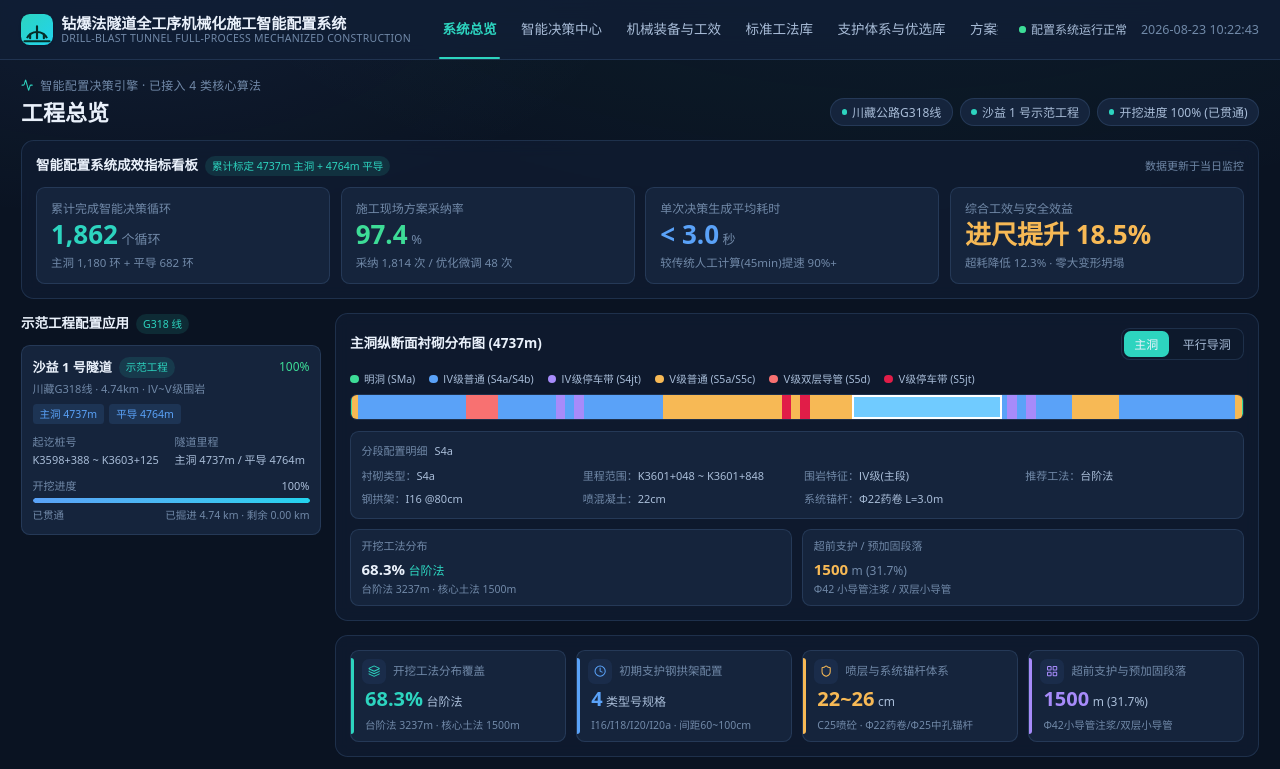
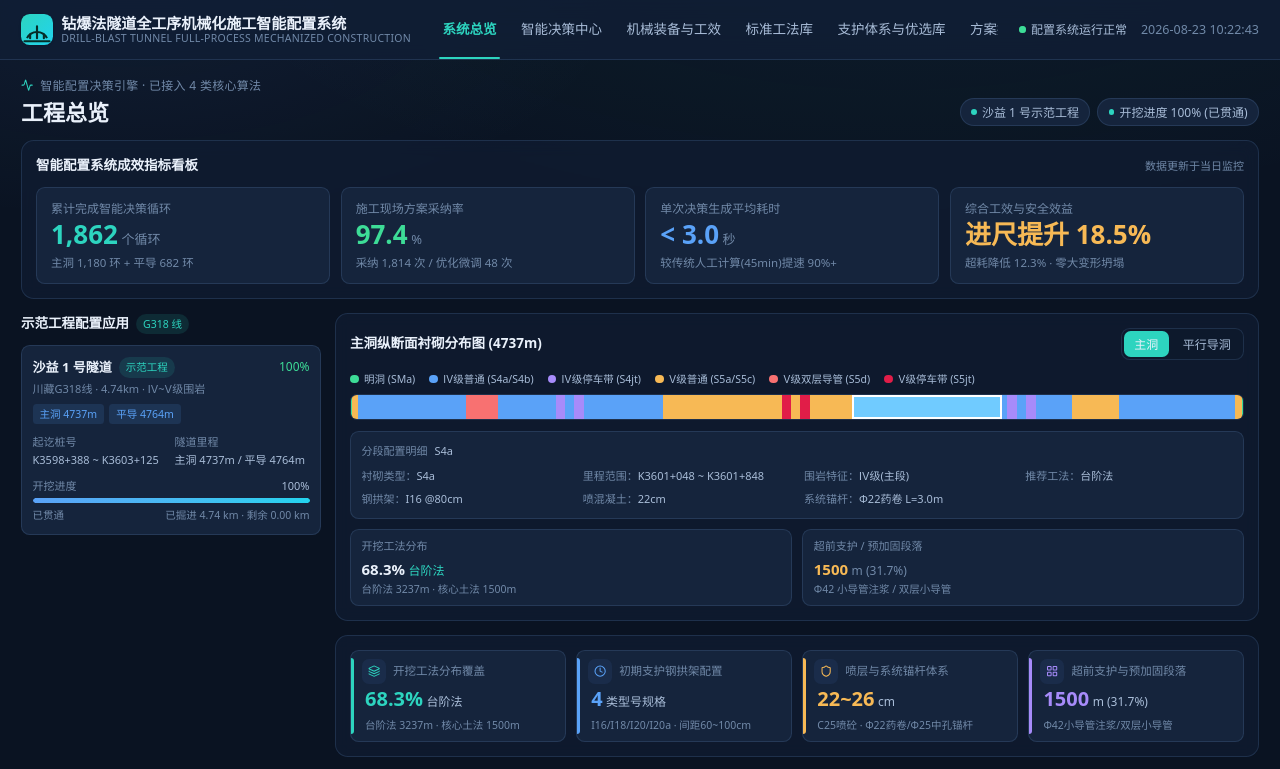
Before and after one commit to bestxu666/-, a Next.js app: page / in a window 1280 px wide. Shown: the top 769 px of the page. Built offline with nearby package versions, Linux system fonts and the light colour scheme.

Commit message:
fix: 删除系统总览页"川藏公路G318线"徽章与"累计标定"标签
Coze-Commit-Type: user
Coze-User-ID: 850371021900424
Coze-Conversation-ID: 12500971

```diff
--- a/src/components/overview/achievement-board.tsx
+++ b/src/components/overview/achievement-board.tsx
@@ -9,7 +9,7 @@ const TONE_TEXT: Record<AchievementMetric['tone'], string> = {
 
 interface Props {
   achievementTitle: string;
-  achievementTag: string;
+  achievementTag?: string;
   achievements: AchievementMetric[];
 }
 
@@ -25,9 +25,11 @@ export function AchievementBoard({
           <span className="text-[13.5px] font-semibold text-ink">
             {achievementTitle}
           </span>
-          <span className="rounded-full bg-brand-soft px-2 py-0.5 text-[10.5px] text-brand">
-            {achievementTag}
-          </span>
+          {achievementTag ? (
+            <span className="rounded-full bg-brand-soft px-2 py-0.5 text-[10.5px] text-brand">
+              {achievementTag}
+            </span>
+          ) : null}
         </div>
         <span className="text-[11px] text-ink-3">数据更新于当日监控</span>
       </div>
--- a/src/data/overview.ts
+++ b/src/data/overview.ts
@@ -74,10 +74,9 @@ const PILOT_SEGS: TunnelSegment[] = [
 /** 系统总览聚合数据 */
 export const overviewData: OverviewData = {
   title: '工程总览',
-  badges: ['川藏公路G318线', '沙益 1 号示范工程', '开挖进度 100% (已贯通)'],
+  badges: ['沙益 1 号示范工程', '开挖进度 100% (已贯通)'],
 
   achievementTitle: '智能配置系统成效指标看板',
-  achievementTag: '累计标定 4737m 主洞 + 4764m 平导',
   achievements: [
     {
       label: '累计完成智能决策循环',
--- a/src/lib/types.ts
+++ b/src/lib/types.ts
@@ -240,7 +240,7 @@ export interface OverviewData {
   subtitle?: string;
   badges: string[];
   achievementTitle: string;
-  achievementTag: string;
+  achievementTag?: string;
   achievements: AchievementMetric[];
   projects: ProjectInfo[];
   tunnel: {
```
Also changed, not shown: assets/{1C9D4F02-E755-4924-A07A-23B2887AD95D}.png (added), assets/{20D98D51-491D-40EE-BFBE-44F5A715535E}.png (added).
